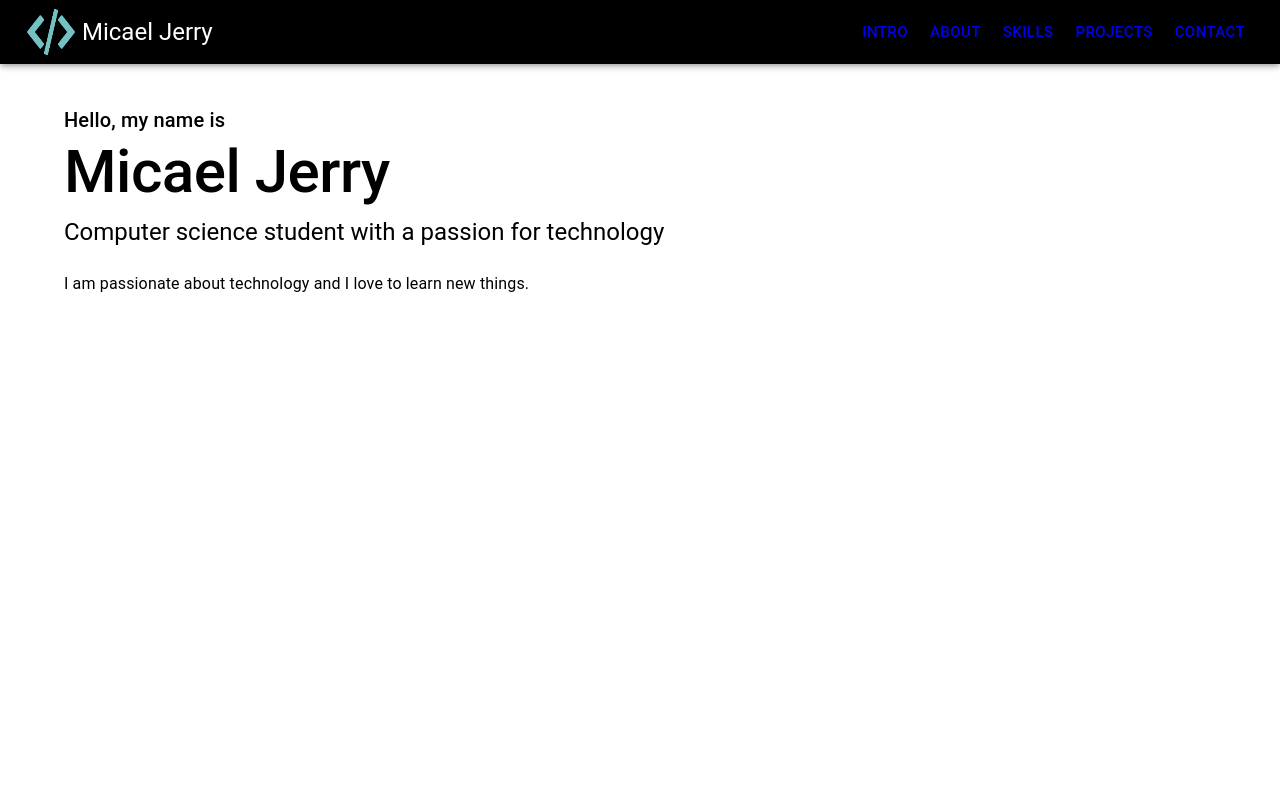
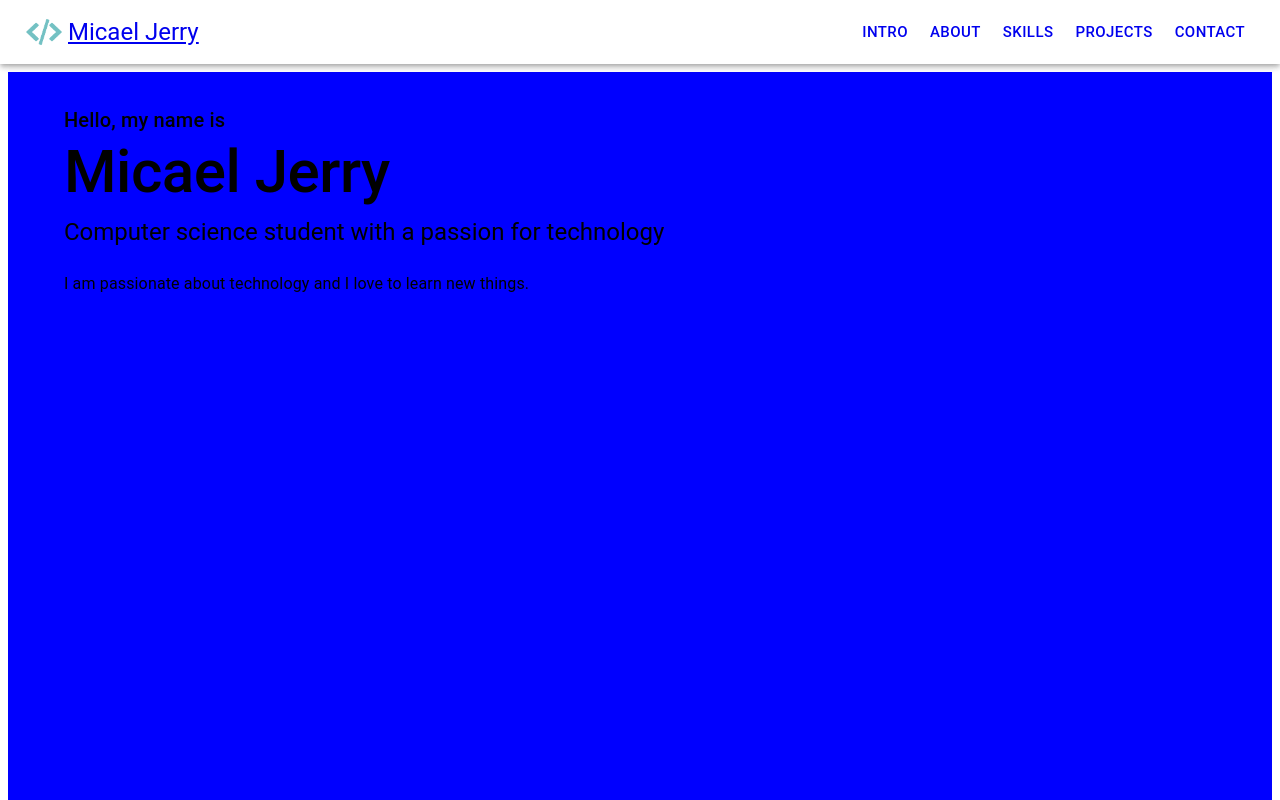
Before and after one commit to micael-jerry/portfolio-micael-jerry, a React (Vite) app: page / in a window 1280 px wide. Shown: the top 800 px of the page. Built offline with nearby package versions, Linux system fonts and the light colour scheme.

Commit message:
bug: background all page

```diff
--- /dev/null
+++ b/src/App.css
@@ -0,0 +1,3 @@
+#intro {
+	background-color: blue;
+}
--- a/src/App.tsx
+++ b/src/App.tsx
@@ -1,3 +1,4 @@
+import './App.css'
 import React from "react";
 import { Layout } from "./components/Layout/Layout";
 import { SectionContainer } from "./components/SectionContainer/SectionContainer";
--- a/src/assets/index.ts
+++ b/src/assets/index.ts
@@ -1,3 +1,4 @@
 export const IMAGES = {
-	logo: new URL('./images/logo.png', import.meta.url).href
+	logo: new URL('./images/logo.png', import.meta.url).href,
+	blueGradientBg: new URL('./images/blue-gradient-bg.png', import.meta.url).href
 }
--- /dev/null
+++ b/src/components/Layout/Layout.css
@@ -0,0 +1,3 @@
+#layout {
+	background-color: aqua;
+}
--- a/src/components/Layout/Layout.tsx
+++ b/src/components/Layout/Layout.tsx
@@ -3,19 +3,25 @@ import React from "react";
 import AnchorLink from "react-anchor-link-smooth-scroll";
 import { NavMenu } from "./NavMenu/NavMenu";
 import { IMAGES } from "../../assets";
+import { SectionIdEnum } from "../../types/sectionId/sectionId";
 
 export type LayoutProps = {
 	children: React.ReactNode;
 };
 export const Layout: React.FC<LayoutProps> = ({ children }) => {
 	return (
-		<Box height={"100vh"}>
-			<AppBar position="fixed" sx={{ background: "black" }}>
+		<div id="layout">
+			<AppBar position="fixed" sx={{ background: "transparent" }}>
 				<Toolbar>
 					<Box flexGrow={1}>
-						<AnchorLink>
+						<AnchorLink href={`#${SectionIdEnum.INTRO}`}>
 							<Box display={"flex"} alignItems={"center"} gap={0.5}>
-								<img width={"54px"} height={"54px"} alt="logo" src={IMAGES.logo} />
+								<img
+									width={"40px"}
+									height={"30px"}
+									alt="logo"
+									src={IMAGES.logo}
+								/>
 								<Typography variant="h5" sx={{ width: "fit-content" }}>
 									Micael Jerry
 								</Typography>
@@ -29,6 +35,6 @@ export const Layout: React.FC<LayoutProps> = ({ children }) => {
 				<Toolbar />
 				{children}
 			</Box>
-		</Box>
+		</div>
 	);
 };
--- /dev/null
+++ b/src/main.css
@@ -0,0 +1,3 @@
+body {
+	width: 100vh;
+}
```
Also changed, not shown: src/assets/images/blue-gradient-bg.png (added).
